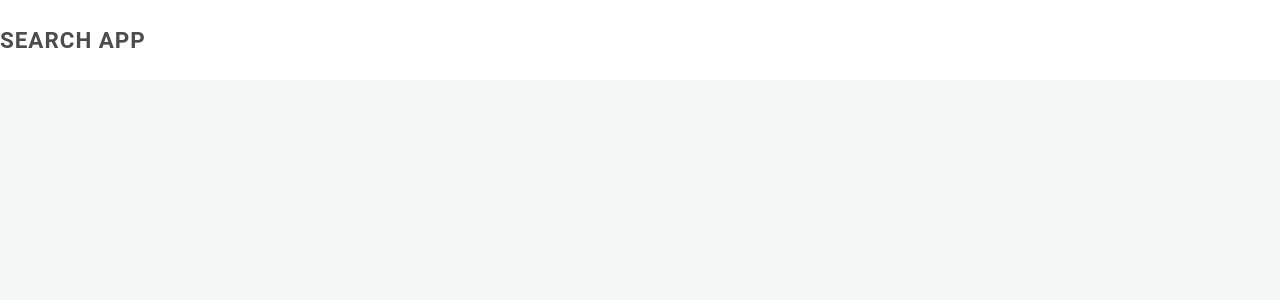
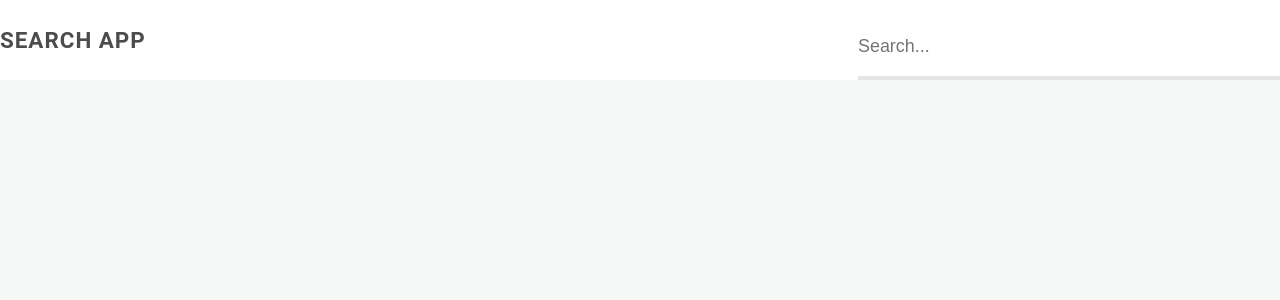
Before and after one commit to Moully/react-fetch-app, a React (Create React App) app: page / in a window 1280 px wide. Shown: the top 300 px of the page. Built offline with nearby package versions, Linux system fonts and the light colour scheme.

Commit message:
search form components

```diff
--- a/src/App.js
+++ b/src/App.js
@@ -1,5 +1,6 @@
 import React from 'react';
 import './App.css';
+import Search from './components/searchForm';
 
 class App extends React.Component {
   render(){
@@ -8,6 +9,7 @@ class App extends React.Component {
         <div className='main-inner'>
           <h1 className='main-title'>Search App</h1>
         </div>
+        <Search  />
 
 
 
--- /dev/null
+++ b/src/components/searchForm.js
@@ -0,0 +1,19 @@
+import React from "react";
+
+class Search extends React.Component {
+
+    render(){
+        return (
+            <div>
+                <form className="search-form">
+                    <label className="is-hidden" htmlFor="search">Search</label>
+                    <input placeholder="Search..."></input>
+                </form>
+            </div>
+        )
+    }
+}
+
+
+
+export default Search
```
